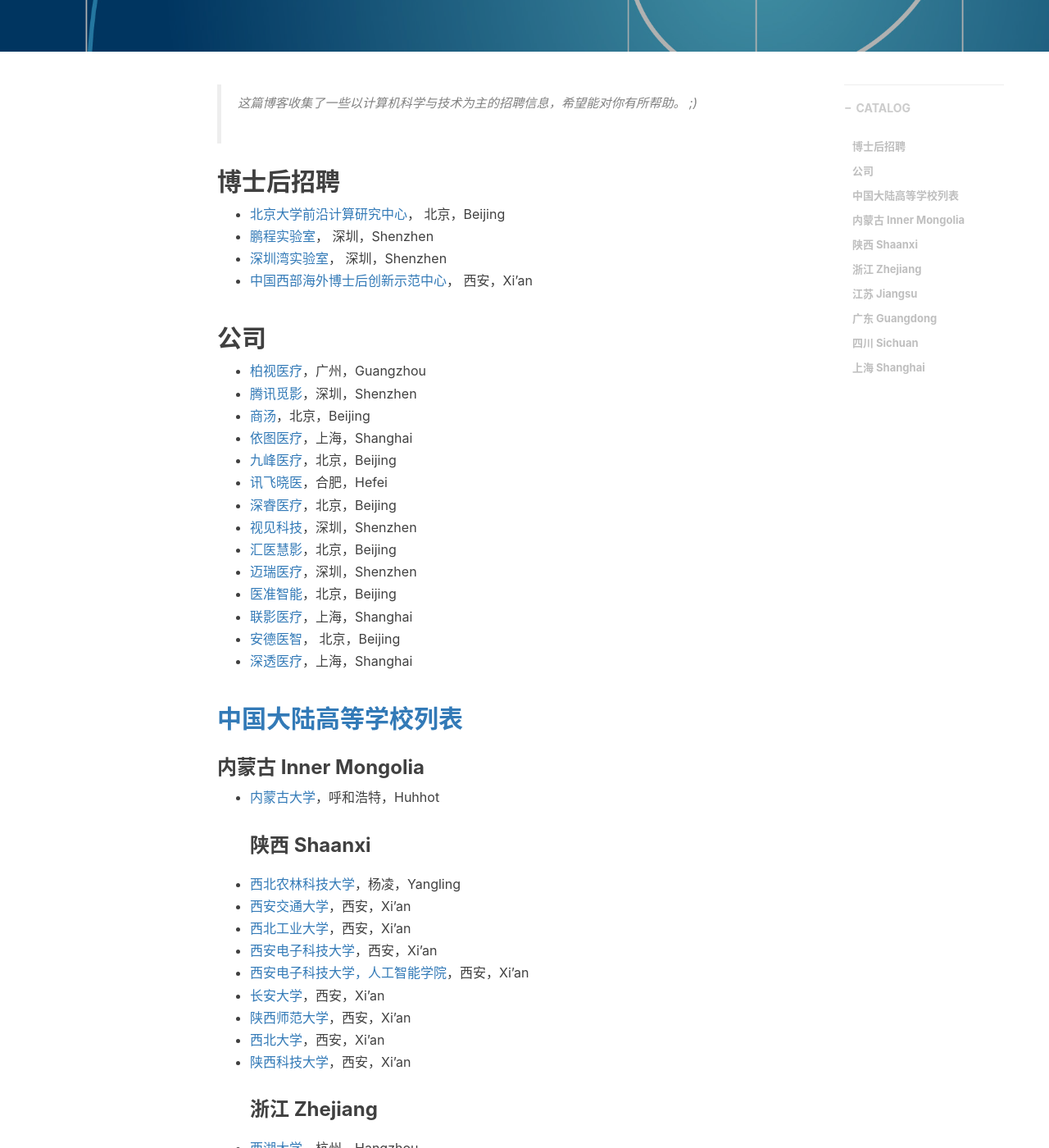
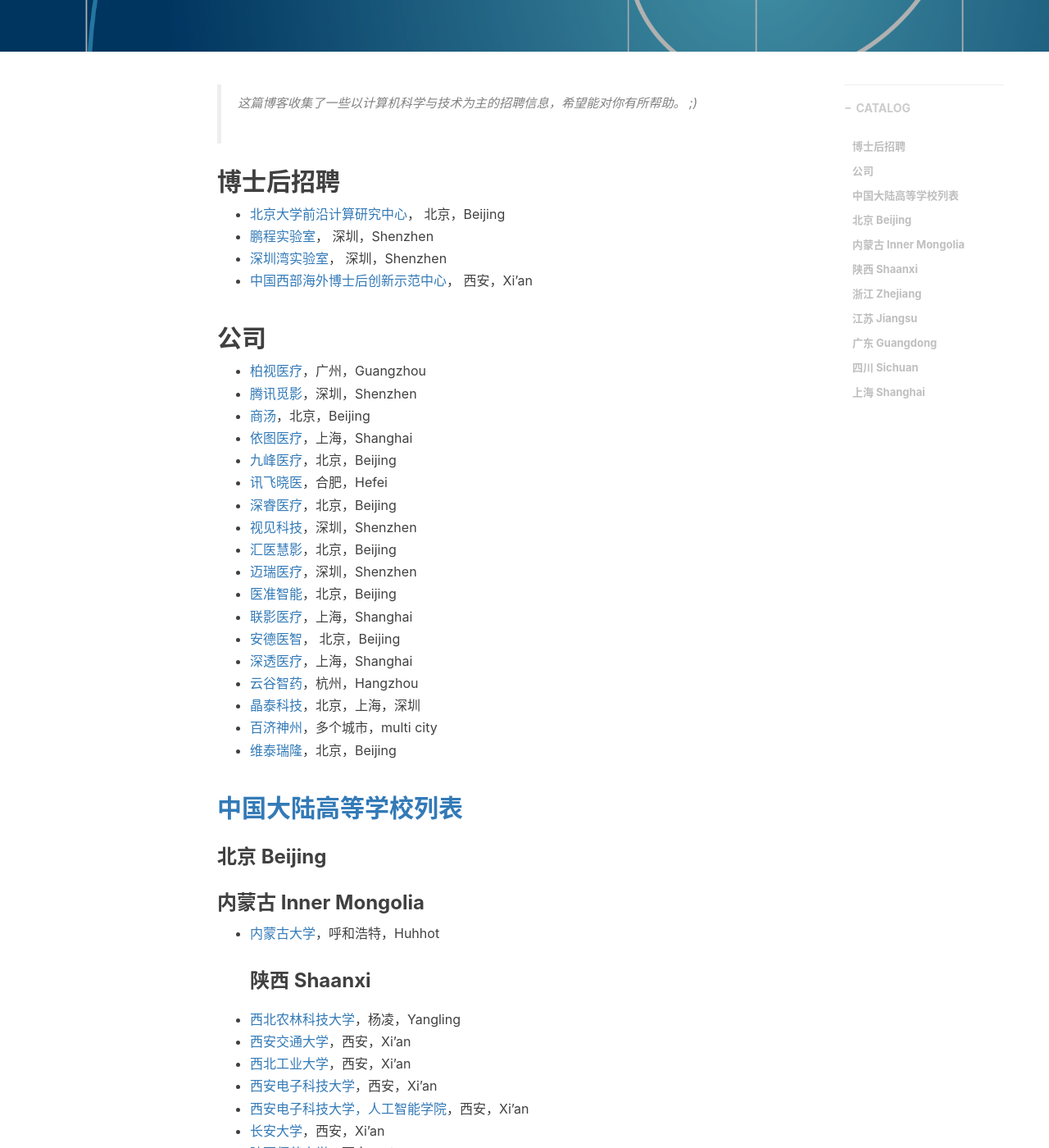
Before and after one commit to jizhang02/jizhang02.github.io, a Jekyll site: the page built from _posts/2020-02-26-job.markdown, in a window 1280 px wide and 1400 px high, scrolled down 520 px. Shown: the whole window at 82% size. Built offline with Jekyll 4.4.1, drawn with Linux system fonts in a browser that asks for light colours; nearby versions of some CDN libraries; library files that are not in the unit come from our copies; a script that is not in the unit is left out; comment, search, counter and statistics services are not loaded.

Commit message:
Update 2020-02-26-job.markdown

```diff
--- a/_posts/2020-02-26-job.markdown
+++ b/_posts/2020-02-26-job.markdown
@@ -38,8 +38,13 @@
 * [联影医疗](https://www.united-imaging.com/cn/home/)，上海，Shanghai
 * [安德医智](https://www.biomind.cn/)， 北京，Beijing
 * [深透医疗](https://subtlemedical.com/zh-hans/)，上海，Shanghai
+* [云谷智药](https://www.westlakegenetech.com/)，杭州，Hangzhou
+* [晶泰科技](https://www.xtalpi.com/zh-hans/)，北京，上海，深圳
+* [百济神州](https://www.beigene.com.cn/)，多个城市，multi city
+* [维泰瑞隆](https://www.sironax.com.cn/zh-cn/)，北京，Beijing
 
 ## [中国大陆高等学校列表](https://zh.wikipedia.org/wiki/%E4%B8%AD%E5%9B%BD%E5%A4%A7%E9%99%86%E9%AB%98%E7%AD%89%E5%AD%A6%E6%A0%A1%E5%88%97%E8%A1%A8)
+### 北京 Beijing
 ### 内蒙古 Inner Mongolia
 * [内蒙古大学](http://www.imu.edu.cn/info/1032/1340.htm)，呼和浩特，Huhhot
 ### 陕西 Shaanxi
```
